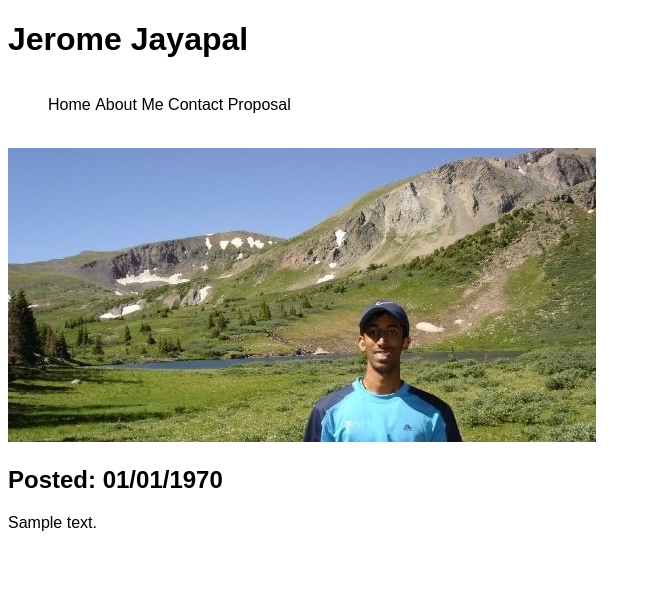
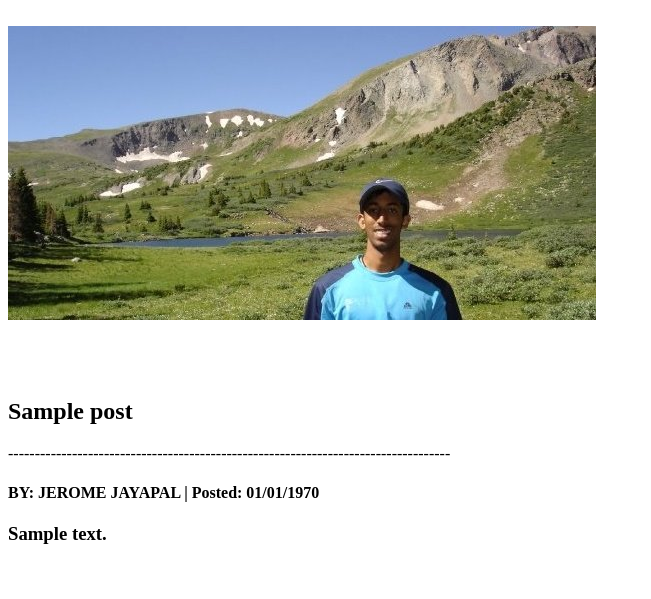
Before and after one commit to jeromejayapal/dwa, a PHP site: template p4.jeromejayapal.com/views/v_index_index.php in a window 1280 px wide. Shown: the top 599 px of the page, without its empty margins (0-651 px from the left). Run offline with PHP 8.4, Linux system fonts and the light colour scheme; the template is opened without the code that fills it: most values are stand-ins (such as "Sample title", 1, 10 or a date in 2020); some libraries are stand-ins or nearby versions.

Commit message:
Project 4 Draft 9
Added title to posts
Updated homepage format
Transported CSS to template file

```diff
--- a/p4.jeromejayapal.com/scripts/v_index_index.css
+++ b/p4.jeromejayapal.com/scripts/v_index_index.css
@@ -1,12 +1,5 @@
 	<style type='text/css'>
 
-		#cylinder {
-					width: 900px;
-					margin: auto;
-					background-color: black;
-					padding: 20px;
-
-		}
 
 		img {
 					padding: 0px;
@@ -18,21 +11,6 @@
 					height:50px;
 		}
 
-		body {
-					font-family: Arial;
-		}
 
-		ul.nav {
-					list-style:none;
-    				display:inline-block;
-		}
 
-		li.inline {
-					display:inline-block;
-		}
-
-		a:link {color:black; text-decoration:none;}      /* unvisited link */
-		a:visited {color:black; text-decoration:none;}  /* visited link */
-		a:hover {color:white; text-decoration:none;}  /* mouse over link */
-		a:active {color:black; text-decoration:none;}  /* selected link */
 	</style>
--- a/p4.jeromejayapal.com/views/v_index_index.php
+++ b/p4.jeromejayapal.com/views/v_index_index.php
@@ -18,35 +18,34 @@
 
 <body>
 
+
+
+
 	<div id='cylinder'>
-
-		<div id='logo'>
-			<h1>Jerome Jayapal</h1>
-		</div>
-
-		<div>
-			<ul class="nav">
-				<li class="inline"><a href="index/index">Home</a></li>
-				<li class="inline"><a href="index/aboutme">About Me</a></li>
-				<li class="inline"><a href="index/contact">Contact</a></li>
-				<li class="inline"><a href="index/proposal">Proposal</a></li>
-			</ul>
-		</div>
 
 		<br />
 		<img src="../images/homepage.jpg">
 
-		<div>
+	</div>
+	<br /><br /><br />
+	<div id='blog'>
+
 		<? foreach($posts as $post): ?>
 
-
-			<h2>Posted: <?= date("m/d/Y",$post['created']) ?> </h2>
-			<?=$post['content']?>
+			<h2><?=$post['title']?></h2>
+			-----------------------------------------------------------------------------------
+			<h4>BY: JEROME JAYAPAL | Posted: <?= date("m/d/Y",$post['created']) ?> </h4>
+			<h3><?=$post['content']?></h3>
 
 			<br><br>
 
 		<? endforeach; ?>
-		</div>
+
+	</div>
+
+	</div>
+
+	<div id='footer'>
 
 	</div>
 
--- a/p4.jeromejayapal.com/views/v_posts_add.php
+++ b/p4.jeromejayapal.com/views/v_posts_add.php
@@ -1,6 +1,7 @@
 <form method='POST' action='/posts/p_add'>
-
 	<strong>New Post:</strong><br>
+	<textarea name='title'></textarea>
+	<br />
 	<textarea name='content'></textarea>
 
 	<br><br>
```
Also changed, not shown: p4.jeromejayapal.com/views/_v_template.php (+51 -1 lines).
